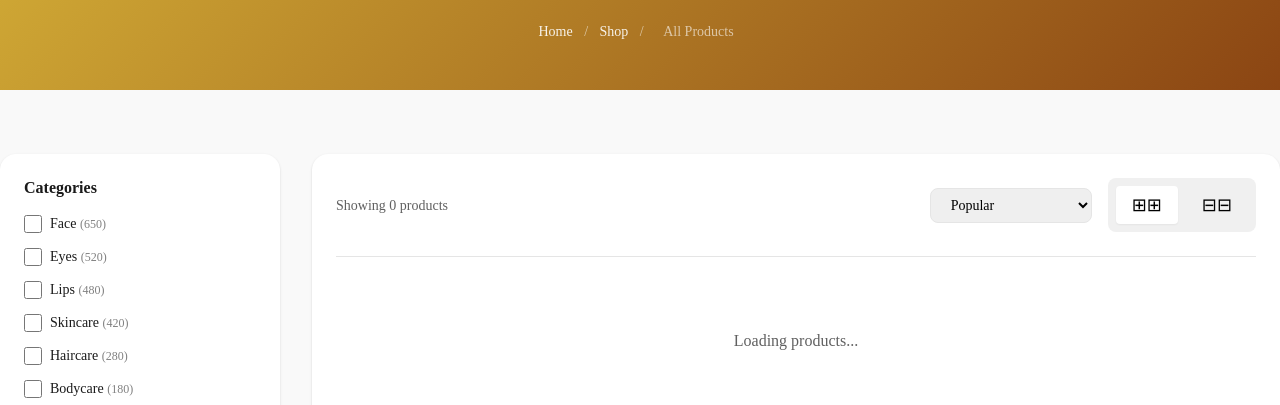
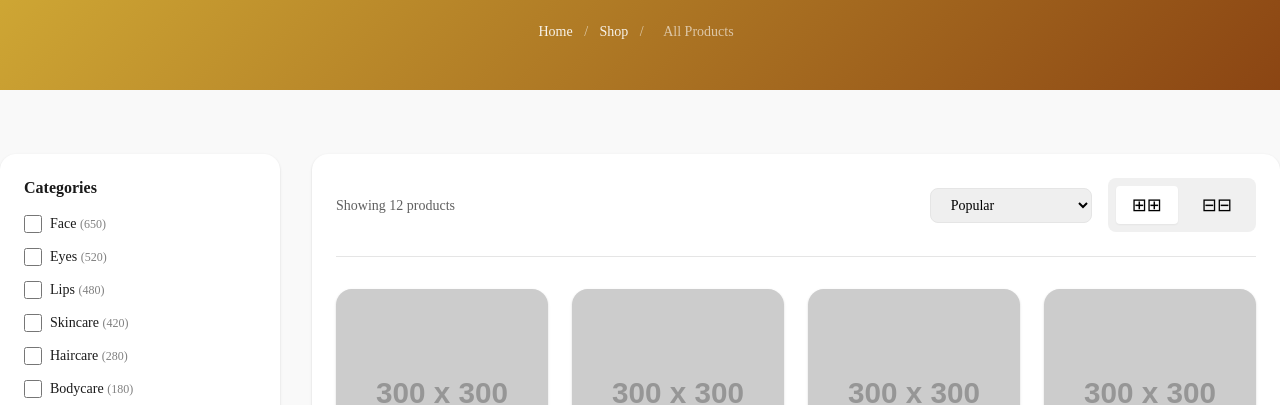
Before and after one commit to faarahmd-dotcom/danhays, a plain HTML site: page public/shop.html in a window 1280 px wide. Shown: the part 399-804 px from the top of the page. Drawn offline with Linux system fonts and the light colour scheme; files that its build step writes are made by us from their sources; placeholder pictures from the web are drawn by us.

Commit message:
update styles and script paths in shop.html

```diff
--- a/public/shop.html
+++ b/public/shop.html
@@ -15,10 +15,10 @@
     <meta property="og:description" content="Shop 2500+ beauty products from 50+ brands.">
 
     <!-- Stylesheets -->
-    <link rel="stylesheet" href="/src/css/variables.css">
-    <link rel="stylesheet" href="/src/css/global.css">
-    <link rel="stylesheet" href="/src/css/components.css">
-    <link rel="stylesheet" href="/src/css/shop.css">
+    <link rel="stylesheet" href="styles/variables.css">
+    <link rel="stylesheet" href="styles/global.css">
+    <link rel="stylesheet" href="styles/components.css">
+    <link rel="stylesheet" href="styles/shop.css">
 
     <link rel="icon" type="image/x-icon" href="/favicon.ico">
     <meta name="theme-color" content="#D4AF37">
@@ -357,7 +357,7 @@
     </footer>
 
     <!-- Scripts -->
-    <script src="/src/js/main.js"></script>
-    <script src="/src/js/shop.js"></script>
+    <script src="scripts/main.js"></script>
+    <script src="scripts/shop.js"></script>
 </body>
 </html>
```
